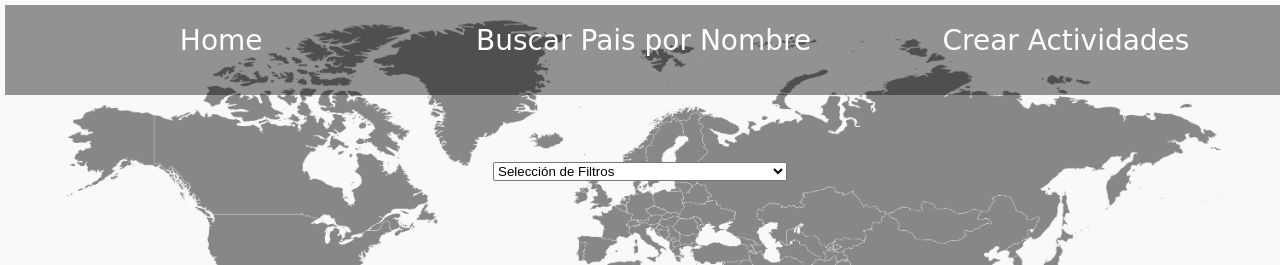
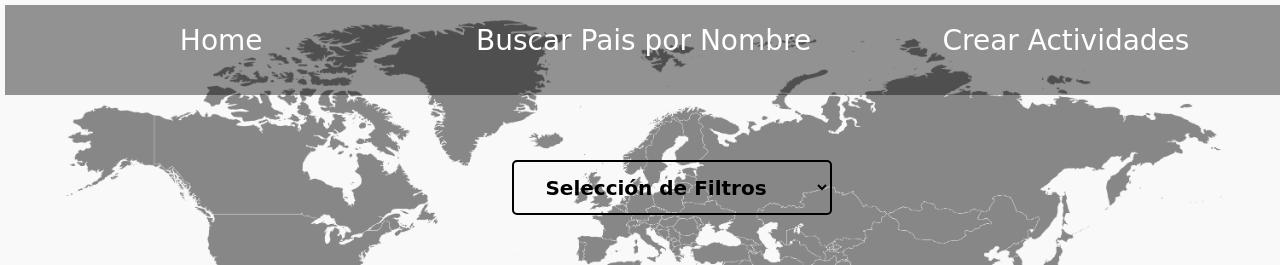
Before and after one commit to leygallego/PI-Countries, a React (Create React App) app in the folder client/: page /home in a window 1280 px wide. Shown: the top 265 px of the page. Built offline with nearby package versions, Linux system fonts and the light colour scheme; no server answers.

Commit message:
Cambios visuales

```diff
--- a/client/src/components/Home.css
+++ b/client/src/components/Home.css
@@ -7,3 +7,28 @@
 .area-countries {
     width: 100%;
 }
+
+.container-selectCountryCard{
+    display: grid;
+	grid-template-rows: auto;
+	width: 100%;
+	height: 100%;
+}
+
+.container-selectCountryCard select{
+    background-color: transparent;
+    border: 2px solid black;
+    border-radius: 5px;
+    padding: 0 1em 0 0;
+    margin: 0;
+    width: 25%;
+    height: 55px;
+    font-family: Comic Sans MS;
+    font-size: 20px;
+    cursor: inherit;
+    line-height: inherit;
+    color: black;
+    font-weight: bold;
+	text-align: center;
+    margin-left: 40%;
+}
--- /dev/null
+++ b/client/src/components/Pagination.css
@@ -0,0 +1,29 @@
+.myButton-pagination {
+	box-shadow:inset 0px 0px 14px -3px #f2fadc;
+	background:linear-gradient(to bottom, #dbe6c4 5%, #9ba892 100%);
+	background-color:#dbe6c4;
+	border-radius:6px;
+	border:1px solid #b2b8ad;
+	display:inline-block;
+	cursor:pointer;
+	color:#757d6f;
+	font-family:Arial;
+	font-size:15px;
+	font-weight:bold;
+	padding:6px 3px;
+	text-decoration:none;
+	text-shadow:0px 1px 0px #ced9bf;
+    width: 30px;
+    margin-top: 1%;
+    margin-right: 10px;
+    margin-left: 10px;
+    margin-bottom: 1%;
+}
+.myButton-pagination:hover {
+	background:linear-gradient(to bottom, #9ba892 5%, #dbe6c4 100%);
+	background-color:#9ba892;
+}
+.myButton-pagination {
+	position:relative;
+	top:1px;
+}
--- a/client/src/components/Pagination.jsx
+++ b/client/src/components/Pagination.jsx
@@ -1,6 +1,6 @@
 import React from 'react';
 import { NavLink } from 'react-router-dom';
-
+import './Pagination.css';
 
 
 
@@ -22,7 +22,7 @@ function Pagination({countriesPerPage, totalcountries, paginate}) {
                 {
                     pageNumbers.map(number =>{
                       return  <NavLink exact to={number}>
-                            <button onClick={()=> paginate(number)}>{number}</button>
+                            <button className="myButton-pagination" onClick={()=> paginate(number)}>{number}</button>
                         </NavLink>
                     })
                 }
```
Also changed, not shown: 2 other files (tests, documents, lock files or other folders).
